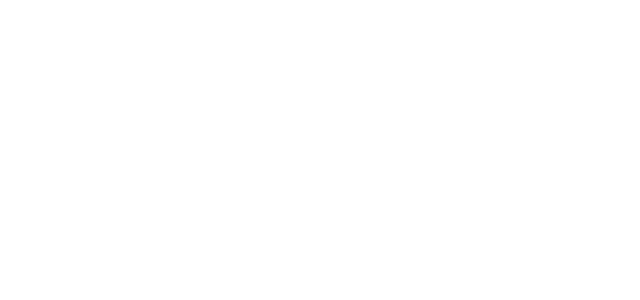
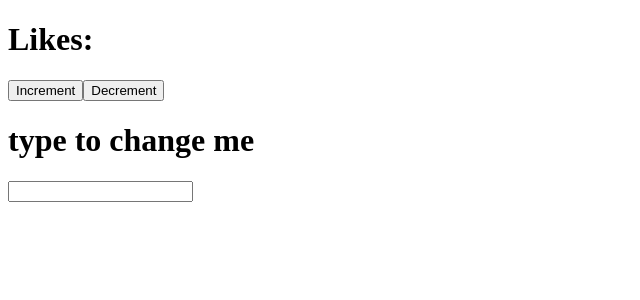
Before and after one commit to gabdab321/first-react-app, a React (Create React App) app: page / in a window 1280 px wide. Shown: the top 300 px of the page, without its empty margins (0-640 px from the left). Built offline with nearby package versions, Linux system fonts and the light colour scheme.

Commit message:
added Counter and Input components

```diff
--- a/src/App.js
+++ b/src/App.js
@@ -1,9 +1,13 @@
-import React from "react";
+import React, {useState} from "react";
+import Counter from "./components/Counter";
+import Input from "./components/Input";
 
 function App() {
+
     return (
         <div>
-
+            <Counter />
+            <Input />
         </div>
     );
 }
--- /dev/null
+++ b/src/components/Counter.jsx
@@ -0,0 +1,17 @@
+import React, {useState} from 'react';
+
+const Counter = (props) => {
+    console.log(props)
+    const [likes, setLikes] = useState(props.startLikes)
+
+    return (
+        <div>
+            <h1>Likes: {likes}</h1>
+
+            <button onClick={() => {setLikes(likes + 1)}}>Increment</button>
+            <button onClick={() => {setLikes(likes - 1)}}>Decrement</button>
+        </div>
+    );
+};
+
+export default Counter;
--- /dev/null
+++ b/src/components/Input.jsx
@@ -0,0 +1,18 @@
+import React, {useState} from 'react';
+
+const Input = () => {
+    const [value, setValue] = useState("type to change me")
+
+    return (
+        <div>
+            <h1>{value}</h1>
+
+            <input
+                onInput={event => setValue(event.target.value)}
+                type="text"
+            />
+        </div>
+    );
+};
+
+export default Input;
```
